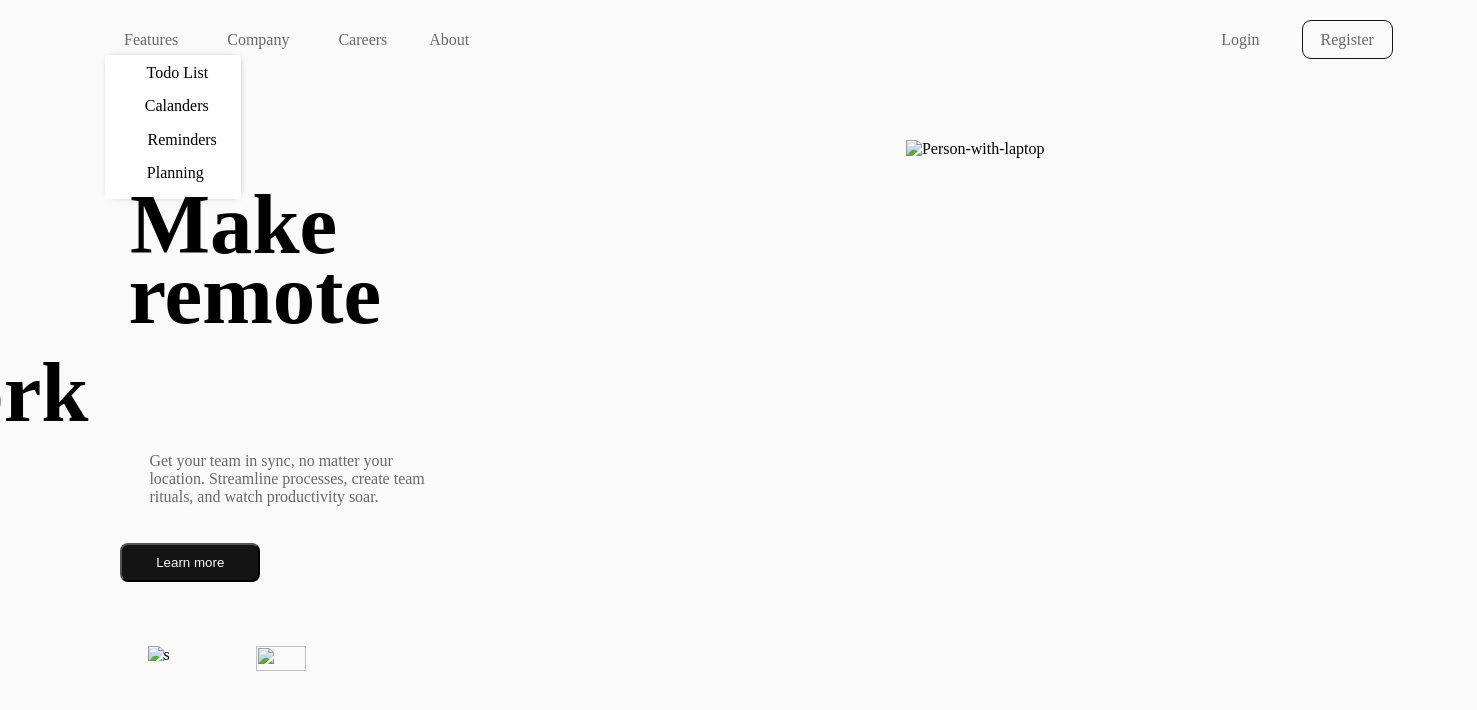
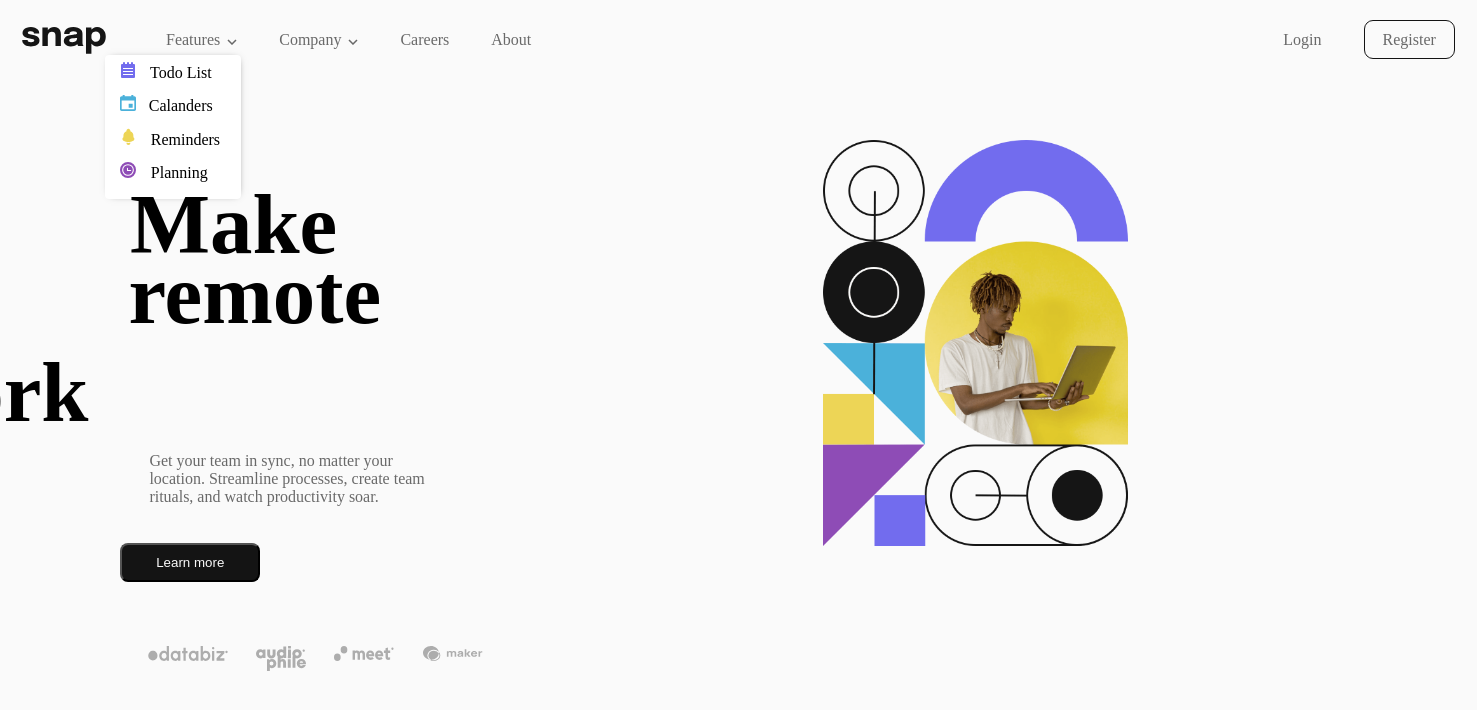
Before and after one commit to Ankitshru/Responsive-Landing-page, a plain HTML site: page index.html in a window 1280 px wide. Both pictures are taken after a click on the item "Features". Shown: the whole page, 1477 px wide, since content can reach past the window. Drawn offline with Linux system fonts and the light colour scheme.

Commit message:
Update index.html

```diff
--- a/index.html
+++ b/index.html
@@ -15,32 +15,32 @@
 <body>
 <main>
   <header class="main-header">
-    <img src="images/logo.svg" alt="" class="logo">
-    <img class="menu-icon" src="images/icon-menu.svg" alt="">
+    <img src="logo.svg" alt="" class="logo">
+    <img class="menu-icon" src="icon-menu.svg" alt="">
 
     <nav class="navbar">
       <ul class="ul-outer">
 
         <li class="dropdown" id="features"><a href="#">Features</a>
-          <img id="downarrow" src="images/icon-arrow-down.svg" alt="">
+          <img id="downarrow" src="icon-arrow-down.svg" alt="">
           <ul class="ul-inner">
             <li id="todo-icon">
-              <span class="icon"><img src="images/icon-todo.svg" alt=""></span>
+              <span class="icon"><img src="icon-todo.svg" alt=""></span>
               <span>Todo List</span>
             </li>
 
             <li id="calander-icon">
-              <span class="icon"><img src="images/icon-calendar.svg" alt=""></span>
+              <span class="icon"><img src="icon-calendar.svg" alt=""></span>
               <span>Calanders</span>
             </li>
 
             <li id="reminder-icon">
-              <span class="icons"><img src="images/icon-reminders.svg" alt=""></span>
+              <span class="icons"><img src="icon-reminders.svg" alt=""></span>
               <span class="link3">Reminders</span>
             </li>
 
             <li id="planning-icon">
-              <span class="icons planner" ><img src="images/icon-planning.svg" alt=""></span>
+              <span class="icons planner" ><img src="icon-planning.svg" alt=""></span>
               <span class="link4">Planning</span>
             </li>
           </ul>
@@ -48,7 +48,7 @@
 
 
         <li class="dropdown" id="company"><a href="#">Company</a>
-          <img id="downarrow2" src="images/icon-arrow-down.svg" alt="">
+          <img id="downarrow2" src="icon-arrow-down.svg" alt="">
           <ul class="ul-inner2">
             <li>history</li>
             <li>Our teams</li>
@@ -81,15 +81,15 @@
       <button class="learn-more">Learn more</button>
 
       <div class="clients">
-        <img class="client-databiz" src="images/client-databiz.svg" alt="s">
-        <img class="client-audiophil" src="images/client-audiophile.svg" alt="">
-        <img class="client-meet" src="images/client-meet.svg" alt="">
-        <img class="client-maker" src="images/client-maker.svg" alt="">
+        <img class="client-databiz" src="client-databiz.svg" alt="s">
+        <img class="client-audiophil" src="client-audiophile.svg" alt="">
+        <img class="client-meet" src="client-meet.svg" alt="">
+        <img class="client-maker" src="client-maker.svg" alt="">
       </div>
     </div>
     <div class="header-img">
-      <img class="image" src="images/image-hero-desktop.png" alt="Person-with-laptop">
-      <img class="mobile-img" src="images\image-hero-mobile.png" alt="">
+      <img class="image" src="image-hero-desktop.png" alt="Person-with-laptop">
+      <img class="mobile-img" src="image-hero-mobile.png" alt="">
     </div>
   </section>
 </main>
```
